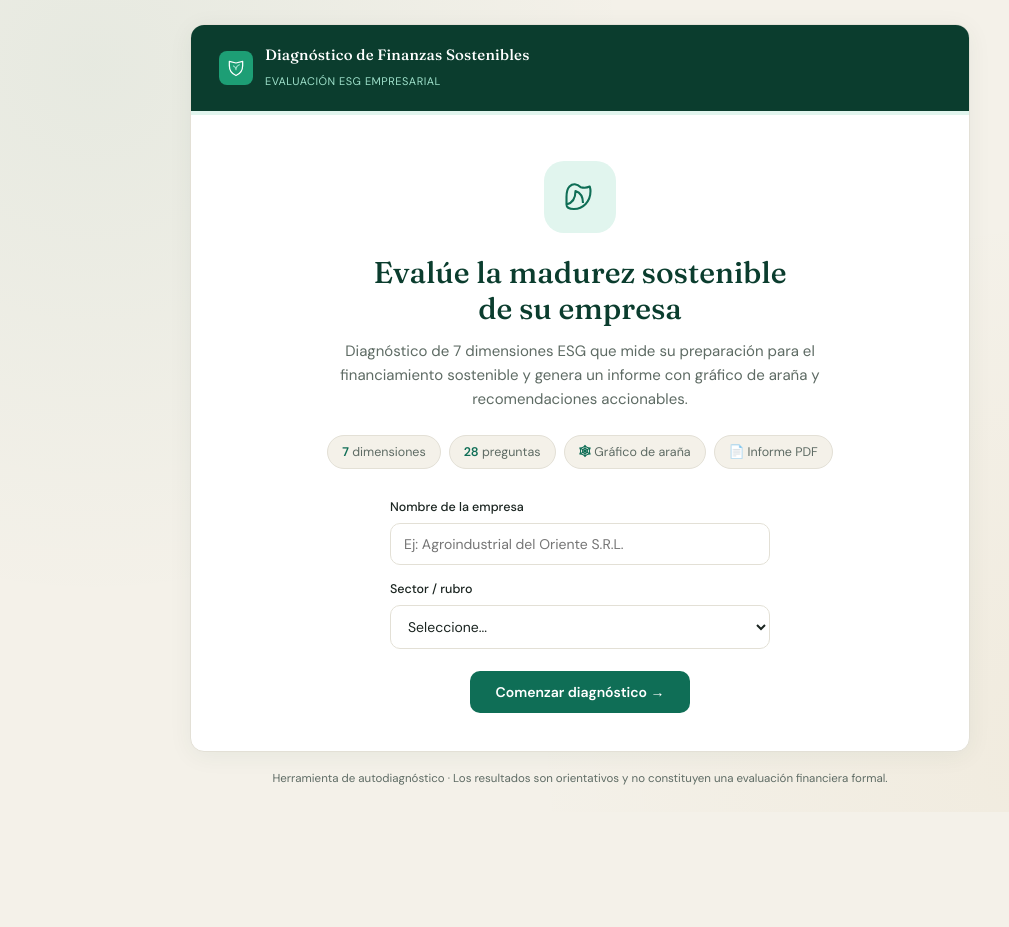
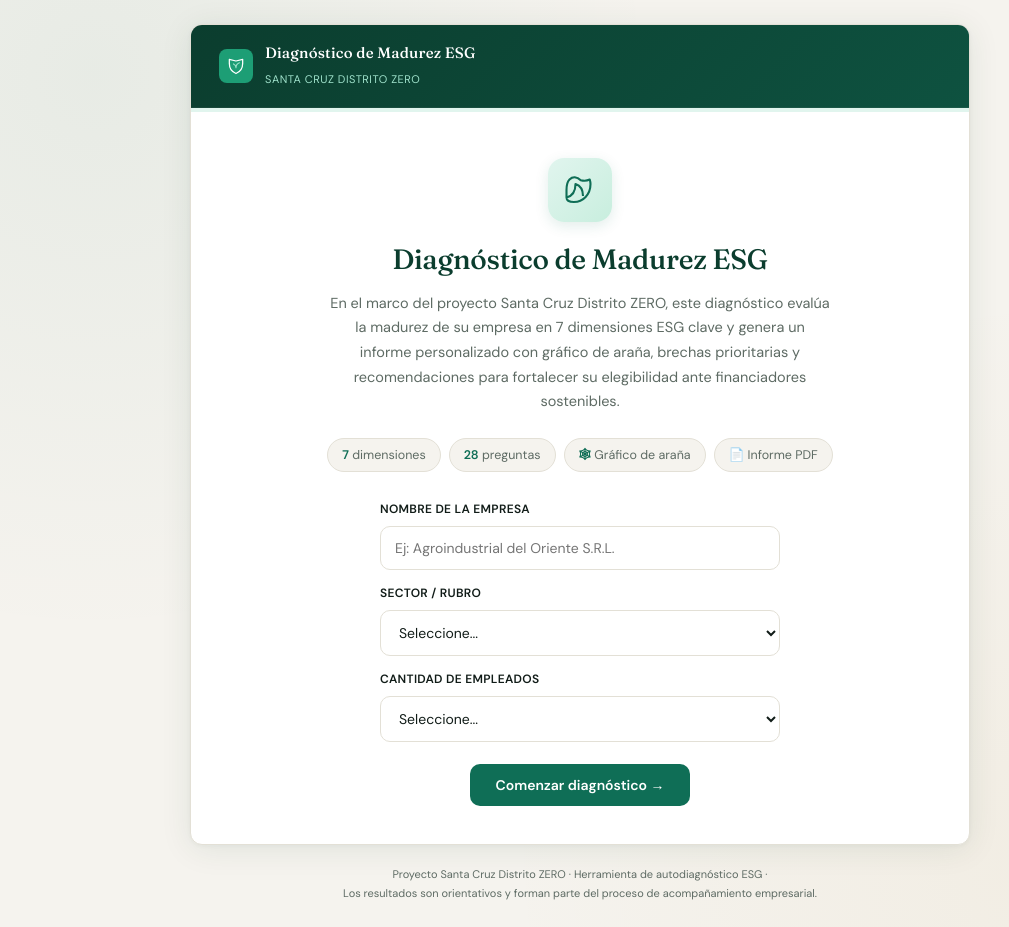
Before and after one commit to JavierROA26/diagnostico-finanzas-sostenibles, a plain HTML site: page index.html in a window 1280 px wide. Shown: the whole page, without its empty margins (60-1069 px from the left). Before the commit the page ends 812 px from the top, so only its background shows below. Drawn offline with nearby package versions, Linux system fonts and the light colour scheme.

Commit message:
feat: contexto Santa Cruz Distrito ZERO + fix Sheets

```diff
--- a/index.html
+++ b/index.html
@@ -4,7 +4,7 @@
 <head>
   <meta charset="UTF-8">
   <meta name="viewport" content="width=device-width, initial-scale=1.0">
-  <title>Diagnóstico de Finanzas Sostenibles</title>
+  <title>Diagnóstico de Madurez ESG — Santa Cruz Distrito ZERO</title>
   <link rel="preconnect" href="https://fonts.googleapis.com">
   <link rel="preconnect" href="https://fonts.gstatic.com" crossorigin>
   <link
@@ -20,12 +20,13 @@
       --green-light: #E1F5EE;
       --gold: #B07A14;
       --gold-light: #FAEEDA;
-      --cream: #F4F1E9;
+      --cream: #F5F3EE;
       --paper: #FFFFFF;
-      --ink: #1A2420;
+      --ink: #111C18;
       --muted: #5E6B64;
       --line: #E3E0D6;
-      --radius: 14px;
+      --radius: 12px;
+      --shadow: 0 2px 16px rgba(11,61,46,.07);
     }
 
     * {
@@ -55,15 +56,16 @@
       border: 1px solid var(--line);
       border-radius: var(--radius);
       overflow: hidden;
-      box-shadow: 0 4px 24px rgba(11, 61, 46, .06)
+      box-shadow: 0 4px 32px rgba(11,61,46,.09), 0 1px 4px rgba(11,61,46,.04)
     }
 
     .topbar {
-      background: var(--green-deep);
-      padding: 18px 28px;
+      background: linear-gradient(135deg, #0B3D2E 0%, #0e5240 100%);
+      padding: 16px 28px;
       display: flex;
       align-items: center;
-      gap: 12px
+      gap: 12px;
+      border-bottom: 1px solid rgba(255,255,255,.06)
     }
 
     .logo-mark {
@@ -136,30 +138,33 @@
     }
 
     .hero-icon {
-      width: 72px;
-      height: 72px;
-      border-radius: 20px;
-      background: var(--green-light);
+      width: 64px;
+      height: 64px;
+      border-radius: 16px;
+      background: linear-gradient(135deg, var(--green-light) 0%, #c8eede 100%);
       display: flex;
       align-items: center;
       justify-content: center;
-      margin: 0 auto 22px
+      margin: 0 auto 20px;
+      box-shadow: 0 4px 14px rgba(15,110,86,.12)
     }
 
     .hero h1 {
       font-family: 'Fraunces', serif;
       font-weight: 500;
-      font-size: 30px;
-      line-height: 1.2;
+      font-size: 28px;
+      line-height: 1.25;
       color: var(--green-deep);
-      margin-bottom: 12px
+      margin-bottom: 14px;
+      letter-spacing: -.3px
     }
 
     .hero p {
       color: var(--muted);
-      font-size: 15px;
-      max-width: 480px;
-      margin: 0 auto 24px
+      font-size: 14.5px;
+      max-width: 500px;
+      margin: 0 auto 24px;
+      line-height: 1.7
     }
 
     .pills {
@@ -186,35 +191,38 @@
 
     .field {
       text-align: left;
-      max-width: 380px;
+      max-width: 400px;
       margin: 0 auto 14px
     }
 
     .field label {
       display: block;
-      font-size: 12.5px;
-      font-weight: 500;
+      font-size: 12px;
+      font-weight: 600;
       color: var(--ink);
-      margin-bottom: 6px
+      margin-bottom: 7px;
+      letter-spacing: .3px;
+      text-transform: uppercase
     }
 
     .field input,
     .field select {
       width: 100%;
-      padding: 11px 13px;
-      border: 1px solid var(--line);
+      padding: 12px 14px;
+      border: 1.5px solid var(--line);
       border-radius: 10px;
       font-family: inherit;
       font-size: 14px;
       background: var(--paper);
       color: var(--ink);
       outline: none;
-      transition: border-color .15s
+      transition: border-color .2s, box-shadow .2s
     }
 
     .field input:focus,
     .field select:focus {
-      border-color: var(--green-mid)
+      border-color: var(--green-mid);
+      box-shadow: 0 0 0 3px rgba(29,158,117,.12)
     }
 
     /* Dimensions */
@@ -612,16 +620,22 @@
       background: var(--cream);
       border: 1px solid var(--line);
       border-radius: 12px;
-      padding: 20px;
-      margin: 16px 0
+      padding: 22px;
+      margin: 14px 0
+    }
+
+    .block.next-steps {
+      background: linear-gradient(135deg, #EAF6F0 0%, #f3f9f6 100%);
+      border-color: rgba(15,110,86,.2);
+      border-left: 4px solid var(--green)
     }
 
     .block-ttl {
       font-family: 'Fraunces', serif;
-      font-size: 16px;
+      font-size: 15.5px;
       font-weight: 500;
       color: var(--green-deep);
-      margin-bottom: 14px;
+      margin-bottom: 12px;
       display: flex;
       align-items: center;
       gap: 8px
@@ -693,9 +707,13 @@
 
     .foot {
       text-align: center;
-      font-size: 11.5px;
+      font-size: 11px;
       color: var(--muted);
-      margin-top: 18px
+      margin-top: 20px;
+      line-height: 1.7;
+      max-width: 600px;
+      margin-left: auto;
+      margin-right: auto
     }
 
     @media(max-width:560px) {
@@ -731,8 +749,8 @@
           </svg>
         </div>
         <div class="topbar-txt">
-          <b>Diagnóstico de Finanzas Sostenibles</b>
-          <span>Evaluación ESG empresarial</span>
+          <b>Diagnóstico de Madurez ESG</b>
+          <span>Santa Cruz Distrito ZERO</span>
         </div>
       </div>
       <div class="prog">
@@ -750,9 +768,8 @@
                   stroke="#0F6E56" stroke-width="1.4" stroke-linejoin="round" />
               </svg>
             </div>
-            <h1>Evalúe la madurez sostenible<br>de su empresa</h1>
-            <p>Diagnóstico de 7 dimensiones ESG que mide su preparación para el financiamiento sostenible y genera un
-              informe con gráfico de araña y recomendaciones accionables.</p>
+            <h1>Diagnóstico de Madurez ESG</h1>
+            <p>En el marco del proyecto Santa Cruz Distrito ZERO, este diagnóstico evalúa la madurez de su empresa en 7 dimensiones ESG clave y genera un informe personalizado con gráfico de araña, brechas prioritarias y recomendaciones para fortalecer su elegibilidad ante financiadores sostenibles.</p>
             <div class="pills">
               <span class="pill"><b>7</b> dimensiones</span>
               <span class="pill"><b>28</b> preguntas</span>
@@ -779,6 +796,16 @@
                 <option>Otro</option>
               </select>
             </div>
+            <div class="field">
+              <label for="cempleados">Cantidad de empleados</label>
+              <select id="cempleados">
+                <option value="">Seleccione...</option>
+                <option>1-10</option>
+                <option>11-50</option>
+                <option>51-200</option>
+                <option>Más de 200</option>
+              </select>
+            </div>
             <div class="nav" style="justify-content:center;margin-top:22px">
               <button class="btn-p" onclick="goTo(1)">Comenzar diagnóstico →</button>
             </div>
@@ -791,8 +818,8 @@
         <!-- OPEN QUESTIONS -->
         <div class="screen" id="s8">
           <div class="sec-badge">Preguntas de desarrollo</div>
-          <div class="sec-title">Contexto cualitativo</div>
-          <p class="sec-desc">Estas respuestas enriquecen el análisis. Son opcionales pero recomendadas.</p>
+          <div class="sec-title">Contexto estratégico y territorial</div>
+          <p class="sec-desc">Estas preguntas complementan el diagnóstico cuantitativo y permiten identificar el contexto específico de su empresa para la construcción de su hoja de ruta financiero-sostenible.</p>
           <div class="open-q">
             <label>¿Cuáles son los principales desafíos ambientales y climáticos que enfrenta Santa Cruz, y cuáles son
               específicos de su sector?</label>
@@ -838,8 +865,7 @@
 
       </div><!-- /body -->
     </div><!-- /card -->
-    <p class="foot">Herramienta de autodiagnóstico · Los resultados son orientativos y no constituyen una evaluación
-      financiera formal.</p>
+    <p class="foot">Proyecto Santa Cruz Distrito ZERO · Herramienta de autodiagnóstico ESG ·<br>Los resultados son orientativos y forman parte del proceso de acompañamiento empresarial.</p>
   </div><!-- /wrap -->
 
   <!-- Toast notification -->
@@ -850,7 +876,7 @@
     //  CONFIGURACIÓN — solo edita esta línea
     //  Pega aquí la URL de tu Google Apps Script
     // ═══════════════════════════════════════════════════════════════
-    const SHEETS_URL = 'https://script.google.com/macros/s/AKfycbzHlTJFQa_mLgmlkOb73PjjoYza2LiZm5PYp-BruETpQUpoq8ynuaPOByDl07jRqzTgCA/exec';
+    const SHEETS_URL = 'https://script.google.com/macros/s/AKfycbxsW0WAPy4epP-imY77VAYebHZm8l92KQKrp3SWb1YJCa6zvH4JUYmoJVnQGONW5Vn9-g/exec';
     // ═══════════════════════════════════════════════════════════════
 
     const DIMS = [
@@ -1068,6 +1094,7 @@
       const payload = {
         empresa: document.getElementById('cname').value || 'Anónimo',
         sector: document.getElementById('csector').value || '',
+        empleados: document.getElementById('cempleados').value || '',
         // Scores por dimensión
         gov: ds.find(d => d.id === 'gov').s,
         amb: ds.find(d => d.id === 'amb').s,
@@ -1092,7 +1119,7 @@
       };
 
       fetch(SHEETS_URL, { method: 'POST', mode: 'no-cors', body: JSON.stringify(payload) })
-        .then(() => showToast('✓ Datos guardados en el registro'))
+        .then(() => showToast('✓ Respuestas registradas correctamente'))
         .catch(() => showToast('No se pudo conectar con el registro', false));
     }
 
@@ -1162,6 +1189,14 @@
       </div>
     </div>
 
+    <div class="block next-steps">
+      <div class="block-ttl">📋 Próximos pasos — Santa Cruz Distrito ZERO</div>
+      <div class="rec-item">
+        <span class="rec-dot" style="background:var(--green)"></span>
+        <span>Con base en este diagnóstico, el equipo facilitador trabajará con usted en la construcción de su <strong>Hoja de Ruta Financiero-Sostenible</strong>, identificando acciones prioritarias de corto plazo (quick wins) y mecanismos de gobernanza para mejorar su elegibilidad ante bancos, fondos y programas de financiamiento sostenible.</span>
+      </div>
+    </div>
+
     <div class="action-row">
       <button class="btn-p" onclick="dlPDF()">⬇ Descargar informe PDF</button>
       <button class="btn-s" onclick="goTo(0)">Nuevo diagnóstico</button>
@@ -1222,17 +1257,21 @@
       doc.setFillColor(11, 61, 46); doc.rect(0, 0, W, 44, 'F');
       doc.setFillColor(29, 158, 117); doc.rect(0, 44, W, 2, 'F');
       doc.setTextColor(255, 255, 255);
-      doc.setFontSize(20); doc.setFont('helvetica', 'bold');
-      doc.text('Diagnostico de Finanzas Sostenibles', 20, 20);
-      doc.setFontSize(10); doc.setFont('helvetica', 'normal');
+      doc.setFontSize(18); doc.setFont('helvetica', 'bold');
+      doc.text('Diagnostico de Madurez ESG', 20, 18);
+      doc.setFontSize(9); doc.setFont('helvetica', 'normal');
       doc.setTextColor(159, 225, 203);
-      doc.text('Informe de evaluacion ESG empresarial', 20, 29);
+      doc.text('Proyecto Santa Cruz Distrito ZERO', 20, 26);
+      doc.setFontSize(8.5);
+      doc.text('Herramienta de autodiagnostico ESG empresarial', 20, 33);
       doc.setTextColor(255, 255, 255);
       doc.setFontSize(11); doc.setFont('helvetica', 'bold');
-      doc.text(ascii(comp), W - 15, 20, { align: 'right' });
-      doc.setFontSize(9); doc.setFont('helvetica', 'normal');
+      doc.text(ascii(comp), W - 15, 18, { align: 'right' });
+      doc.setFontSize(8.5); doc.setFont('helvetica', 'normal');
       doc.setTextColor(159, 225, 203);
-      if (sect) doc.text(ascii(sect), W - 15, 27, { align: 'right' });
+      const emp = document.getElementById('cempleados') ? document.getElementById('cempleados').value : '';
+      const sectorLine = [ascii(sect), emp ? emp + ' empleados' : ''].filter(Boolean).join(' · ');
+      if (sectorLine) doc.text(sectorLine, W - 15, 26, { align: 'right' });
       doc.text(new Date().toLocaleDateString('es-ES', { year: 'numeric', month: 'long', day: 'numeric' }), W - 15, 33, { align: 'right' });
 
       // Score + level
```
